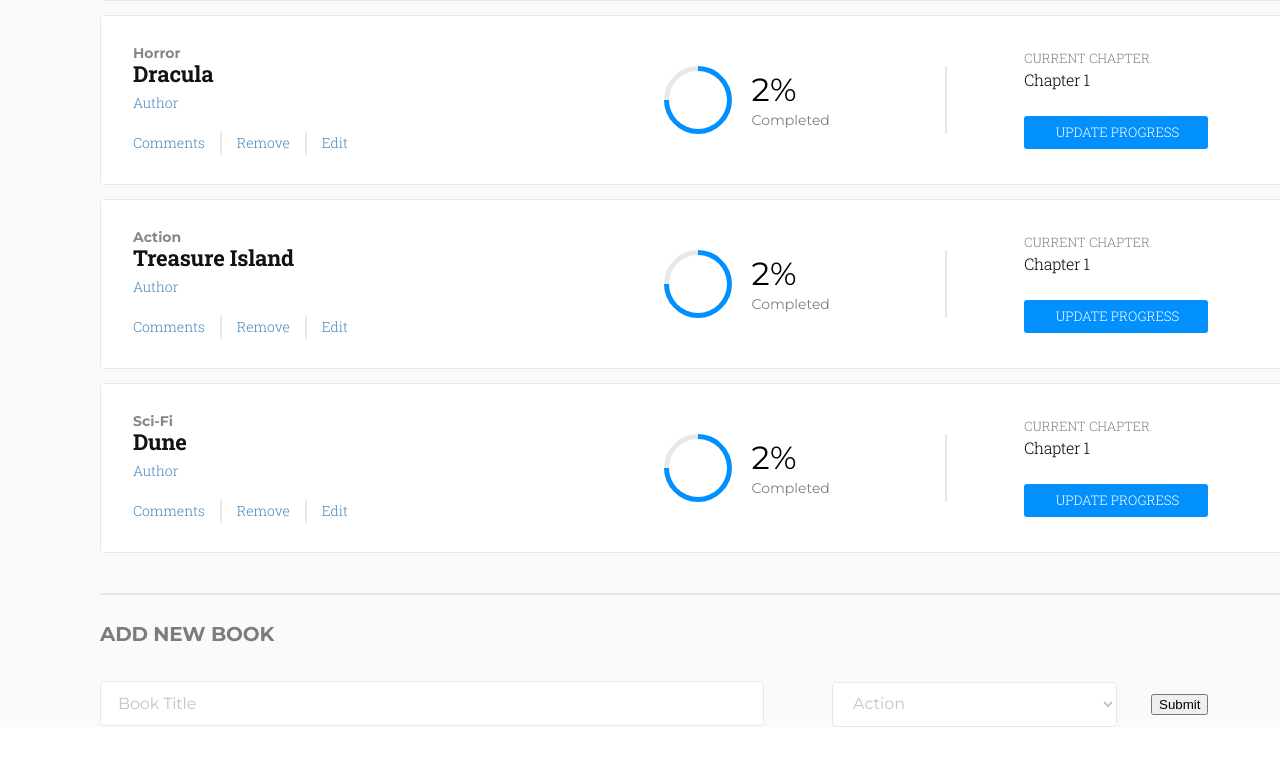
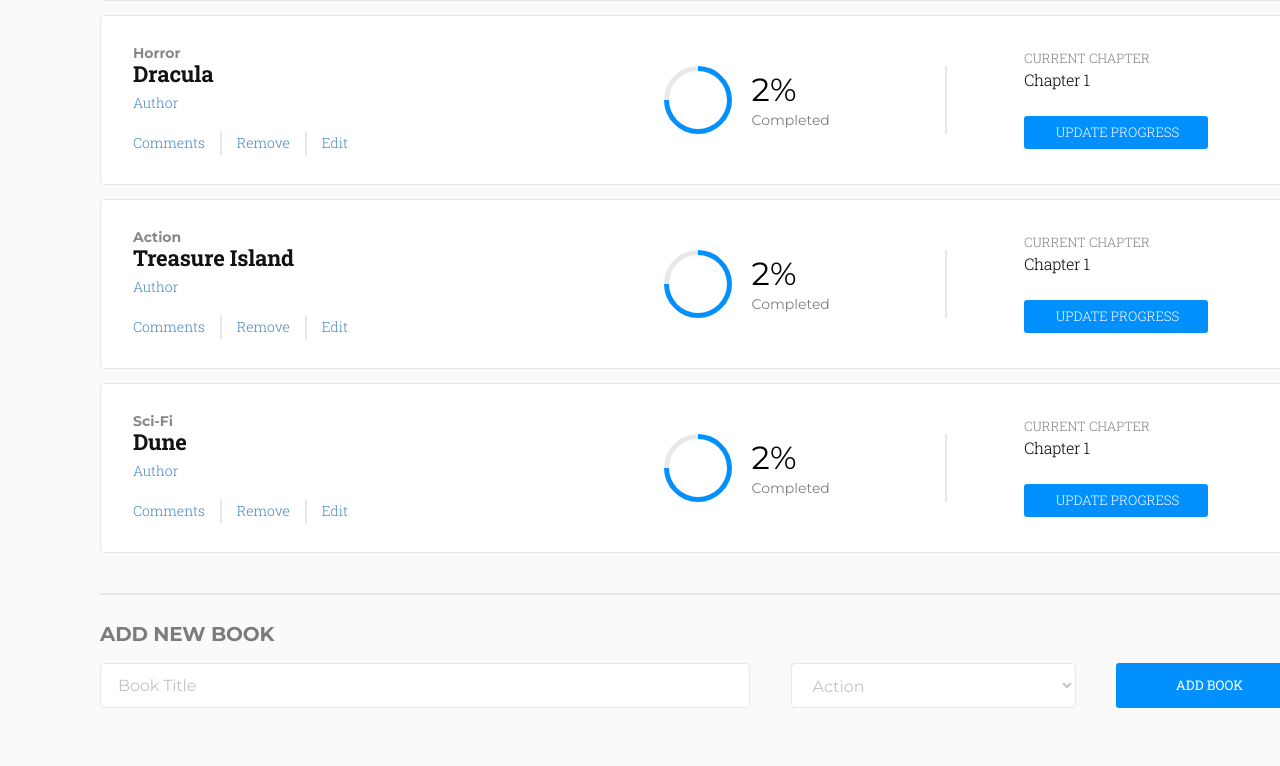
Before and after one commit to RossielCS/Bookstore, a React (Create React App) app: page / in a window 1280 px wide. Shown: the part 438-1204 px from the top of the page. Before the commit the page ends 1165 px from the top, so only its background shows below. Built offline with nearby package versions, Linux system fonts and the light colour scheme.

Commit message:
Add styling to bookform component
- styling to add book button

```diff
--- a/src/assets/stylesheet/books-form.scss
+++ b/src/assets/stylesheet/books-form.scss
@@ -2,13 +2,13 @@
 
 .Books-form {
   margin: 0 auto;
-  min-width: 1400px;
-  background-color: $quinary-color;
+  width: 1400px;
 
   div {
     width: 1200px;
     margin-left: 100px;
     margin-right: 100px;
+    padding-bottom: 152px;
     border-top: 2px solid $senary-color;
 
     h2 {
@@ -21,11 +21,14 @@
     }
 
     form {
+      display: flex;
+      align-items: center;
+      justify-content: space-between;
+
       input[type=text] {
-        width: 664px;
+        width: 650px;
         height: 45px;
-        margin-right: 34px;
-        padding: 13px 560px 13px 17px;
+        padding: 13px 0 13px 17px;
         border-radius: 4px;
         border: solid 1px $senary-color;
         background-color: $secondary-color;
@@ -46,20 +49,28 @@
       select {
         width: 285px;
         height: 45px;
-        margin: 19px 34px 0;
-        padding: 6px 15px 9px 16px;
+        padding: 13px 0 13px 17px;
         border-radius: 4px;
         font-family: $font-mon;
         font-size: 16px;
         color: #c4c4c4;
         border: solid 1px $senary-color;
         background-color: $secondary-color;
+      }
 
-        option {
-          height: 45px;
-          padding: 6px 15px 9px 16px;
-          border: solid 1px #e8e8e8;
-        }
+      select:focus {
+        outline: none;
+      }
+
+      input[type=submit] {
+        width: 184px;
+        height: 45px;
+        padding: 12.8px 19px 14.2px 22px;
+        font-family: $font-robslab;
+        color: $secondary-color;
+        border: none;
+        border-radius: 3px;
+        background-color: $primary-color;
       }
     }
   }
--- a/src/assets/stylesheet/category-filter.scss
+++ b/src/assets/stylesheet/category-filter.scss
@@ -15,7 +15,6 @@
       font-size: 20px;
       font-weight: bold;
       letter-spacing: -0.18px;
-      background-color: $quinary-color;
 
       span {
         padding-bottom: 19px;
--- a/src/assets/stylesheet/style.scss
+++ b/src/assets/stylesheet/style.scss
@@ -5,9 +5,12 @@
 @import 'category-filter';
 @import 'books-form';
 
+.App {
+  background-color: $quinary-color;
+}
+
 .Books-list {
   padding-top: 38px;
   padding-bottom: 26px;
   min-width: 1400px;
-  background-color: $quinary-color;
 }
--- a/src/containers/BooksForm.js
+++ b/src/containers/BooksForm.js
@@ -51,7 +51,7 @@
                 category => <option key={category} value={category}>{category}</option>,
               )}
             </select>
-            <input type="submit" value="Submit" />
+            <input type="submit" value="ADD BOOK" />
           </form>
         </div>
       </div>
```
